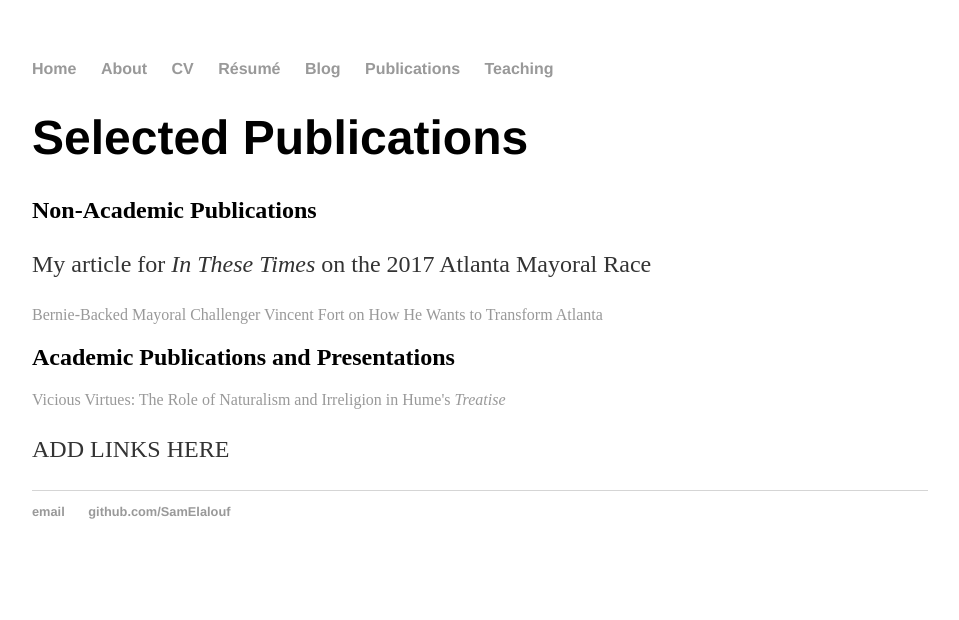
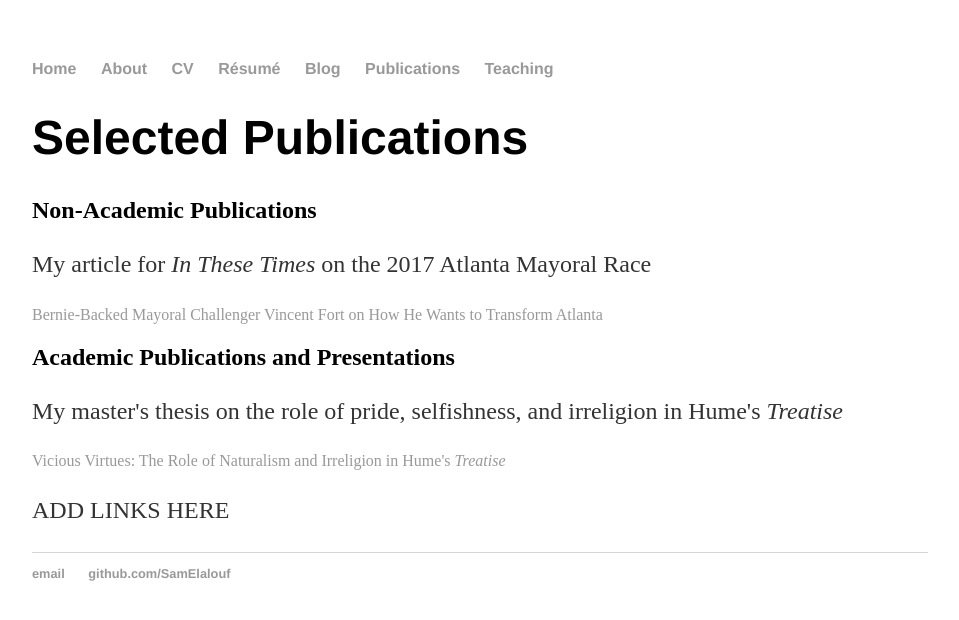
Before and after one commit to SamElalouf/samelalouf.github.io, a Jekyll site: the page built from publications/index.html, in a window 1280 px wide. Shown: the top 620 px of the page, without its empty margins (160-1119 px from the left). Built offline with Jekyll 4.4.1, drawn with Linux system fonts in a browser that asks for light colours.

Commit message:
Update index.html

```diff
--- a/publications/index.html
+++ b/publications/index.html
@@ -9,6 +9,7 @@ title: Selected Publications
   <p>My article for <em>In These Times</em> on the 2017 Atlanta Mayoral Race </p>
   <a href="http://inthesetimes.com/article/20639/bernie-sanders-vincent-fort-atlanta-mayor/">Bernie-Backed Mayoral Challenger Vincent Fort on How He Wants to Transform Atlanta</a>
   <h2>Academic Publications and Presentations</h2>
+	<p>My master's thesis on the role of pride, selfishness, and irreligion in Hume's <em>Treatise</em></p>
 	<a href="https://scholarworks.gsu.edu/cgi/viewcontent.cgi?article=1225&amp;context=philosophy_theses">Vicious Virtues: The Role of Naturalism and Irreligion in Hume's <em>Treatise</em> </a>
 	<p> ADD LINKS HERE </p>
 </div><!-- /.blurb -->
```
